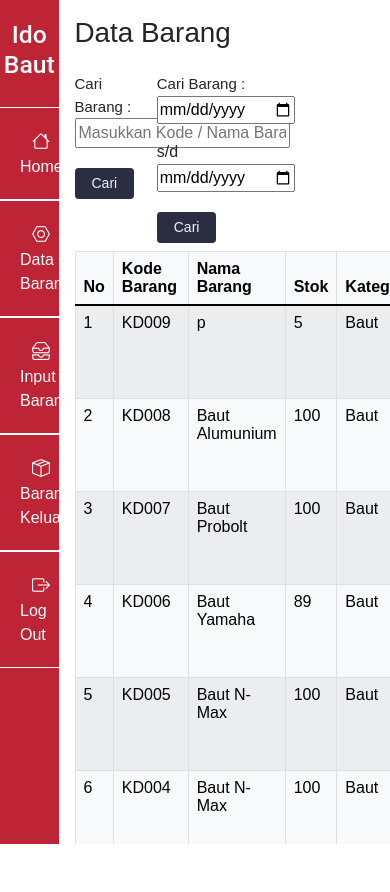
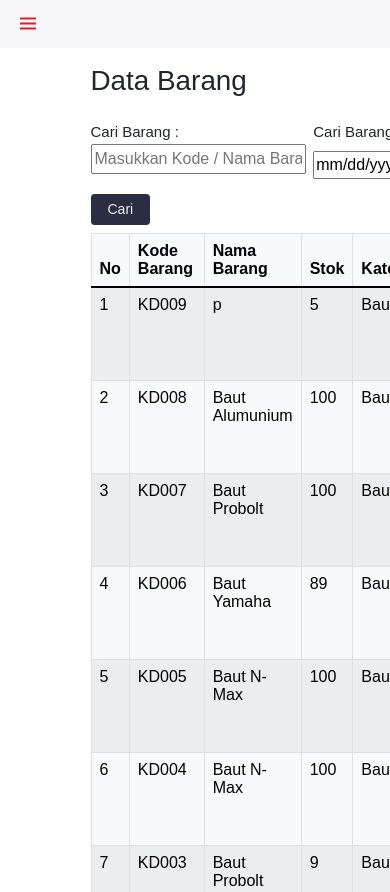
Before and after one commit to Rachmannh/The-Ardianto-Baut, a PHP site: page /the-ardianto-baut/assets/function/tbl_data_barang.php in a window 390 px wide. Before the commit the page ends 844 px from the top, so only its background shows below. Run offline with PHP 8.4, Linux system fonts and the light colour scheme; a user stored in the database is signed in; data comes from the database, SQL or seed files in the repository; some libraries are stand-ins or nearby versions.

Commit message:
Update Navbar Admin + Responsive

```diff
--- a/assets/function/index.php
+++ b/assets/function/index.php
@@ -17,7 +17,7 @@ include 'template/header.php';
 <!-- Content -->
 <div class="info-index text-center position-absolute top-50 start-50 translate-middle">
     <h3 class="pt-3 pb-2 ms-5 ps-5">Dashboard Admin</h3>
-    <h5 class="pb-1 ms-5 ps-5">Wellcome Admin</h5>
+    <h5 class="pb-1">Wellcome Admin</h5>
 </div>
 <!-- End Content -->
 
--- /dev/null
+++ b/assets/function/sidebar.css
@@ -0,0 +1,185 @@
+:root {
+    --header-height: 3rem;
+    --nav-width: 68px;
+    --first-color: #d92323;
+    --first-color-light: #AFA5D9;
+    --white-color: #F7F6FB;
+    --body-font: 'Nunito', sans-serif;
+    --normal-font-size: 1rem;
+    --z-fixed: 100;
+}
+
+*,
+::before,
+::after {
+    box-sizing: border-box;
+}
+/*
+.logo-side{
+    font-size:25px;
+} */
+
+body {
+    position: relative;
+    margin: var(--header-height) 0 0 0;
+    padding: 0 1rem;
+    font-family: var(--body-font);
+    font-size: var(--normal-font-size);
+    transition: .5s;
+}
+
+a {
+    text-decoration: none;
+    color: white;
+}
+
+.header {
+    width: 100%;
+    height: var(--header-height);
+    position: fixed;
+    top: 0;
+    left: 0;
+    display: flex;
+    align-items: center;
+    justify-content: space-between;
+    padding: 0 1rem;
+    background-color: var(--white-color);
+    z-index: var(--z-fixed);
+    transition: .5s;
+}
+
+.header_toggle {
+    color: var(--first-color);
+    font-size: 1.5rem;
+    cursor: pointer;
+}
+
+.header_img {
+    width: 35px;
+    height: 35px;
+    display: flex;
+    justify-content: center;
+    border-radius: 50%;
+    overflow: hidden;
+}
+
+.header_img img {
+    width: 40px;
+}
+
+.l-navbar {
+    position: fixed;
+    top: 0;
+    left: -30%;
+    width: var(--nav-width);
+    height: 100vh;
+    background-color: var(--first-color);
+    padding: .5rem 1rem 0 0;
+    transition: .5s;
+    z-index: var(--z-fixed);
+}
+
+.nav {
+    height: 100%;
+    display: flex;
+    flex-direction: column;
+    justify-content: space-between;
+    overflow: hidden;
+}
+
+.nav_logo,
+.nav_link {
+    display: grid;
+    grid-template-columns: max-content max-content;
+    align-items: center;
+    column-gap: 1rem;
+    padding: .5rem 0 .5rem 1.5rem;
+}
+
+.nav_logo {
+    margin-bottom: 2rem;
+}
+
+.nav_logo-icon {
+    font-size: 1.50rem;
+    color: var(--white-color);
+}
+
+.nav_logo-name {
+    color: var(--white-color);
+    font-weight: 700;
+}
+
+.nav_link {
+    position: relative;
+    color: var(--first-color-light);
+    margin-bottom: 1.5rem;
+    transition: .3s;
+}
+
+.nav_link:hover {
+    color: var(--white-color);
+}
+
+.nav_icon {
+    font-size: 1.50rem;
+}
+
+.show {
+    left: 0;
+}
+
+.body-pd {
+    padding-left: calc(var(--nav-width) + 1rem);
+}
+
+.active {
+    color: var(--white-color);
+}
+
+.active::before {
+    content: '';
+    position: absolute;
+    left: 0;
+    width: 2px;
+    height: 32px;
+    background-color: var(--white-color);
+}
+
+.height-100 {
+    height: 100vh;
+}
+
+@media screen and (min-width: 768px) {
+    body {
+        margin: calc(var(--header-height) + 1rem) 0 0 0;
+        padding-left: calc(var(--nav-width) + 2rem);
+    }
+
+    .header {
+        height: calc(var(--header-height) + 1rem);
+        padding: 0 2rem 0 calc(var(--nav-width) + 2rem);
+    }
+
+    .header_img {
+        width: 40px;
+        height: 40px;
+    }
+
+    .header_img img {
+        width: 45px;
+    }
+
+    .l-navbar {
+        left: 0;
+        padding: 1rem 1rem 0 0;
+    }
+
+    .show {
+        width: calc(var(--nav-width) + 156px);
+    }
+
+    .body-pd {
+        padding-left: calc(var(--nav-width) + 188px);
+    }
+}
--- a/assets/function/style.css
+++ b/assets/function/style.css
@@ -1,79 +1,77 @@
 @import url("https://cdn.jsdelivr.net/npm/bootstrap-icons@1.7.2/font/bootstrap-icons.css");
 
+:root {
+    --navbar-font: "Hind Madurai", sans-serif;
+    --heading-font: "Hind Madurai", sans-serif;
+    --sub-heading-font: "Martel Sans", sans-serif;
+}
 
-:root {
-    --navbar-font: 'Hind Madurai', sans-serif;
-    --heading-font: 'Hind Madurai', sans-serif;
-    --sub-heading-font: 'Martel Sans', sans-serif;
-  }
-
-
-
-body{
+body {
     overflow-x: hidden;
     font-family: var(--sub-heading-font);
 }
-.nav-side{
+
+.nav-side {
     width: 15%;
     height: 100vh;
-    background-color: #BD2436;
+    background-color: #bd2436;
     position: fixed;
 }
-.nav-side .title{
-    color: #FCFCFC;
+
+.nav-side .title {
+    color: #fcfcfc;
     padding: 20px;
     text-decoration: none;
     text-align: center;
 }
 
-.nav-side ul{
+.nav-side ul {
     margin: 0px;
     padding-left: 0px;
 }
 
-.nav-list li{
+.nav-list li {
     list-style: none;
+}
 
-}
-.nav-list a{
+.nav-list a {
     text-decoration: none;
-    background-color: #BD2436;
-    color: #FCFCFC;
+    background-color: #bd2436;
+    color: #fcfcfc;
     padding: 20px;
     margin: 0px;
-    border-top: 1px solid #FCFCFC;
-    border-bottom: 1px solid #FCFCFC;
+    border-top: 1px solid #fcfcfc;
+    border-bottom: 1px solid #fcfcfc;
     display: block;
 }
 
-.nav-list a:hover{
-    background-color: #EF233C;
-    color: #FCFCFC;
-
+.nav-list a:hover {
+    background-color: #ef233c;
+    color: #fcfcfc;
 }
 
-.nav-list .icon{
+.nav-list .icon {
     font-size: 18px;
     padding: 12px;
 }
 
-.form ul li{
+.form ul li {
     list-style: none;
 }
 
-.info-index{
+.info-index {
     z-index: -1;
 }
 
-.tbl_keluar{
-    margin-left:15%;
+.tbl_keluar {
+    margin-left: 15%;
     display: block;
     position: fixed;
 }
 
 /* STYLE LOGIN */
 
-.form-bg{
+.form-bg {
     /* background-color: #F40000; */
     background-color: rgb(240, 240, 240);
     color: black;
--- a/assets/function/template/footer.php
+++ b/assets/function/template/footer.php
@@ -1,6 +1,44 @@
 
-            <!-- End Content -->
-        </div>
-    </div>
+<script>
+    document.addEventListener("DOMContentLoaded", function(event) {
+
+        const showNavbar = (toggleId, navId, bodyId, headerId) => {
+            const toggle = document.getElementById(toggleId),
+                nav = document.getElementById(navId),
+                bodypd = document.getElementById(bodyId),
+                headerpd = document.getElementById(headerId)
+
+            // Validate that all variables exist
+            if (toggle && nav && bodypd && headerpd) {
+                toggle.addEventListener('click', () => {
+                    // show navbar
+                    nav.classList.toggle('show')
+                    // change icon
+                    toggle.classList.toggle('bx-x')
+                    // add padding to body
+                    bodypd.classList.toggle('body-pd')
+                    // add padding to header
+                    headerpd.classList.toggle('body-pd')
+                })
+            }
+        }
+
+        showNavbar('header-toggle', 'nav-bar', 'body-pd', 'header')
+
+        /*===== LINK ACTIVE =====*/
+        const linkColor = document.querySelectorAll('.nav_link')
+
+        function colorLink() {
+            if (linkColor) {
+                linkColor.forEach(l => l.classList.remove('active'))
+                this.classList.add('active')
+            }
+        }
+        linkColor.forEach(l => l.addEventListener('click', colorLink))
+
+        // Your code to run since DOM is loaded and ready
+    });
+</script>
 </body>
+
 </html>
--- a/assets/function/template/header.php
+++ b/assets/function/template/header.php
@@ -9,6 +9,8 @@
     <link href="https://cdn.jsdelivr.net/npm/bootstrap@5.1.3/dist/css/bootstrap.min.css" rel="stylesheet" integrity="sha384-1BmE4kWBq78iYhFldvKuhfTAU6auU8tT94WrHftjDbrCEXSU1oBoqyl2QvZ6jIW3" crossorigin="anonymous">
     <script src="https://cdn.jsdelivr.net/npm/bootstrap@5.1.3/dist/js/bootstrap.bundle.min.js" integrity="sha384-ka7Sk0Gln4gmtz2MlQnikT1wXgYsOg+OMhuP+IlRH9sENBO0LRn5q+8nbTov4+1p" crossorigin="anonymous"></script>
     <link rel="stylesheet" href="style.css">
+    <link rel="stylesheet" href="sidebar.css">
+    <link rel="stylesheet" href="https://cdn.jsdelivr.net/npm/boxicons@latest/css/boxicons.min.css">
     <!-- css.gg -->
     <link href='https://css.gg/css' rel='stylesheet'>
 
@@ -17,24 +19,66 @@
 
     <!-- JSDelivr -->
     <link href='https://cdn.jsdelivr.net/npm/css.gg/icons/all.css' rel='stylesheet'>
+
+    <!-- Jquery -->
+    <script src="https://ajax.googleapis.com/ajax/libs/jquery/1.12.4/jquery.min.js"></script>
+    <script src="http://maxcdn.bootstrapcdn.com/bootstrap/3.3.6/js/bootstrap.min.js"></script>
 </head>
 
-<body>
-    <div class="fluid-container">
-        <div class="row">
-            <div class="col-2">
-                <!-- Navbar -->
-                <nav class="nav-side">
-                    <a href="index.php" class="title">
-                        <h2>Ido Baut</h2>
+<body id="body-pd">
+    <header class="header" id="header">
+        <div class="header_toggle"> <i class="bx bx-menu" id="header-toggle"></i> </div>
+    </header>
+    <div class="l-navbar" id="nav-bar">
+        <nav class="nav">
+            <div>
+                <a href="index.php" class="nav_logo">
+                    <i class='bx bxs-store nav_logo-icon'></i>
+                    <span class="nav_logo-name">The Ardianto Baut</span>
                 </a>
-                    <ul class="nav-list">
-                        <li><a href="index.php"><i class="bi bi-house icon"></i> Home</a></li>
-                        <li><a href="tbl_data_barang.php"><i class="bi bi-nut icon"></i> Data Barang</a></li>
-                        <li><a href="tbl_barang_masuk.php"><i class="bi bi-inboxes icon"></i> Input Barang</a></li>
-                        <li><a href="tbl_barang_keluar.php"><i class="bi bi-box-seam icon"></i> Barang Keluar</a></li>
-                        <li><a href="logout.php"><i class="bi bi-box-arrow-right icon"></i> Log Out</a></li>
-                    </ul>
+                <div class="nav_list">
+                    <li class="nav_link">
+                        <a href="index.php">
+                            <i class='bx bx-home-alt-2 nav_icon'></i>
+                            <span class="nav_name">
+                                Home
+                            </span>
+                        </a>
+                    </li>
+                    <li class="nav_link">
+                        <a class="logo-side" href="tbl_data_barang.php">
+                            <i class='bx bx-table nav_icon'></i>
+                            <span class="nav_name">
+                                Data Barang
+                            </span>
+                        </a>
+                    </li>
+                    <li class="nav_link">
+                        <a class="logo-side" href="tbl_barang_masuk.php">
+                            <i class='bx bx-archive-in nav_icon'></i>
+                            <span class="nav_name">
+                                Input Barang
+                            </span>
+                        </a>
+                    </li>
+                    <li class="nav_link">
+                        <a class="logo-side" href="tbl_barang_keluar.php">
+                            <i class='bx bx-package nav_icon'></i>
+                            <span class="nav_name">
+                                Barang Keluar
+                            </span>
+                        </a>
+                    </li>
+                    <li class="nav_link">
+                        <a class="logo-side" href="logout.php">
+                            <i class='bx bx-log-out nav_icon'></i>
+                            <span class="nav_name">
+                                Log Out
+                            </span>
+                        </a>
+                    </li>
+                </div>
+            </div>
         </nav>
-                <!-- End Navbar -->
     </div>
+    <!--Container Main start-->
```
Also changed, not shown: other parts of assets/function/style.css (+24 -25 lines), assets/function/js/modal.js (deleted, +0 -41 lines). Lines whose indentation alone changed are shown as unchanged.
